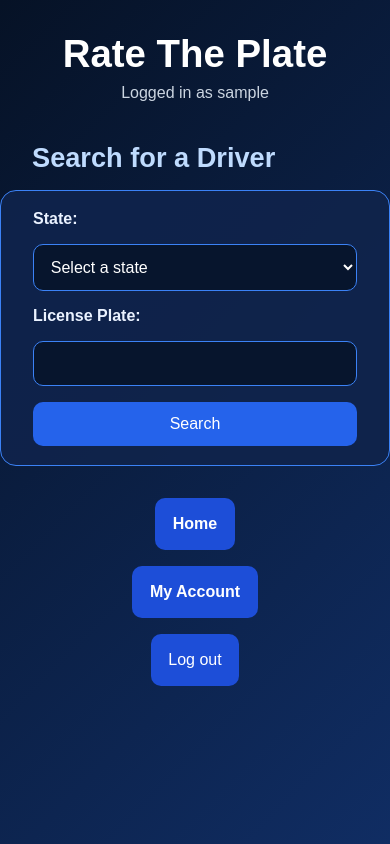
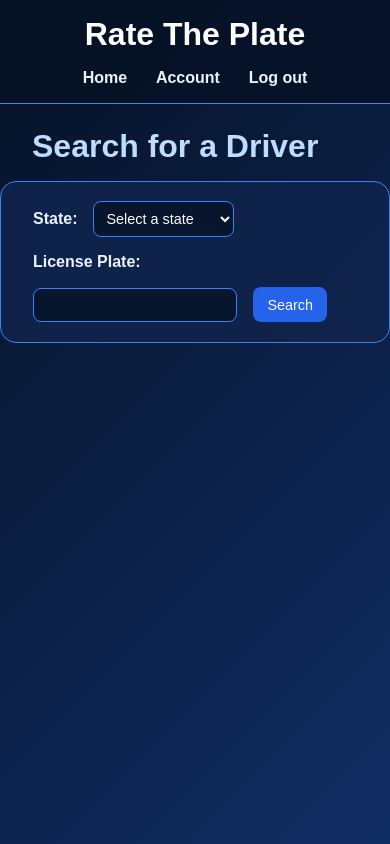
Before and after one commit to wellijo18/cs412, a Django app: page /rate_the_plate/ in a window 390 px wide. Run offline with Django 4.2, Linux system fonts and the light colour scheme; the visitor is signed in with stand-in values (Sample User, id 1).

Commit message:
made big improvements

```diff
--- a/rate_the_plate/forms.py
+++ b/rate_the_plate/forms.py
@@ -1,11 +1,15 @@
-# rate_the_plate/forms.py
 from django import forms
 from .models import Review, Comment
 
 class CreateReviewForm(forms.ModelForm):
+    rating = forms.ChoiceField(
+        choices=[(i, i) for i in range(0, 11)]
+    )
+
     class Meta:
         model = Review
         fields = ['rating', 'review_text']
+
 
 class CreateCommentForm(forms.ModelForm):
     class Meta:
--- a/rate_the_plate/static/rate_the_plate/styles-blog.css
+++ b/rate_the_plate/static/rate_the_plate/styles-blog.css
@@ -11,22 +11,58 @@ body {
   min-height: 100vh;
 }
 
-.header {
-  text-align: center;
-  padding: 2rem 1rem 1rem 1rem;
+.navbar {
+  width: 100%;
+  background: rgba(6, 18, 38, 0.95);
+  border-bottom: 1px solid #3b82f6;
+  padding: 1rem 2rem;
+  display: flex;
+  justify-content: space-between;
+  align-items: center;
 }
 
-.header h1 {
-  font-size: 3rem;
-  margin: 0 0 0.5rem 0;
+.logo {
+  font-size: 2rem;
+  margin: 0;
   padding: 0;
   color: white;
 }
 
-.auth-status {
-  color: #cbd5e1;
+.nav-links {
+  display: flex;
+  align-items: center;
+  gap: 1.8rem;
+  list-style: none;
+  margin: 0;
+  padding: 0;
+}
+
+.nav-links li {
+  list-style: none;
+}
+
+.nav-links a,
+.nav-btn {
+  background: none;
+  border: none;
+  color: #eaf2ff;
   font-size: 1rem;
+  font-weight: 600;
+  padding: 0;
+  cursor: pointer;
+  text-decoration: none;
+  font-family: Arial, sans-serif;
+}
+
+.nav-links a:hover,
+.nav-btn:hover {
+  color: #93c5fd;
+  text-decoration: none;
+}
+
+.logout-form {
   margin: 0;
+  padding: 0;
 }
 
 h1 {
@@ -64,7 +100,7 @@ body > h2,
 body > h3,
 body > p,
 body > form,
-body > div:not(.header),
+body > div:not(.navbar),
 body > ul {
   max-width: 1000px;
   margin-left: auto;
@@ -84,65 +120,10 @@ a:hover {
   text-decoration: underline;
 }
 
-nav {
-  max-width: 1000px;
-  margin: 2rem auto;
-  padding: 0 2rem;
-}
-
-nav ul {
-  display: flex;
-  justify-content: center;
-  align-items: center;
-  gap: 1rem;
-  list-style: none;
-  padding: 0;
-  margin: 0;
-  flex-wrap: wrap;
-}
-
-nav li {
-  list-style: none;
-  display: flex;
-  align-items: center;
-}
-
-nav a,
-nav button {
-  background: #1d4ed8;
-  color: white;
-  border: none;
-  border-radius: 10px;
-  padding: 0.8rem 1.1rem;
-  font-size: 1rem;
-  cursor: pointer;
-  min-height: 52px;
-  display: inline-flex;
-  align-items: center;
-  justify-content: center;
-}
-
-nav a:hover,
-nav button:hover {
-  background: #2563eb;
-  text-decoration: none;
-}
-
 form {
   max-width: 1000px;
   margin: 1rem auto;
   padding: 1.2rem 2rem;
-}
-
-.logout-form {
-  margin: 0;
-  padding: 0;
-  display: flex;
-  align-items: center;
-}
-
-.logout-form button {
-  height: 52px;
 }
 
 .search-form {
@@ -165,9 +146,9 @@ textarea {
   background: #07152d;
   color: white;
   border: 1px solid #3b82f6;
-  border-radius: 10px;
-  padding: 0.8rem;
-  font-size: 1rem;
+  border-radius: 8px;
+  padding: 0.5rem;
+  font-size: 0.9rem;
 }
 
 button,
@@ -175,9 +156,9 @@ input[type="submit"] {
   background: #2563eb;
   color: white;
   border: none;
-  border-radius: 10px;
-  padding: 0.8rem 1rem;
-  font-size: 1rem;
+  border-radius: 8px;
+  padding: 0.6rem 0.9rem;
+  font-size: 0.9rem;
   cursor: pointer;
 }
 
@@ -196,8 +177,8 @@ input[type="submit"]:hover {
 .results-list li {
   background: #102a52;
   border: 1px solid #3b82f6;
-  border-radius: 16px;
-  padding: 1.2rem;
+  border-radius: 12px;
+  padding: 1rem;
   margin-bottom: 1rem;
 }
 
@@ -212,119 +193,176 @@ input[type="submit"]:hover {
   width: 100%;
   max-width: 850px;
   background: #102a52;
-  border: 2px solid #3b82f6;
-  border-radius: 18px;
-  padding: 1.5rem;
-  margin: 1rem 0;
-  box-shadow: 0 12px 30px rgba(0, 0, 0, 0.35);
-}
-
-.review-card p {
-  margin-bottom: 0.6rem;
-}
-
-.review-card a {
-  font-size: 1.1rem;
+  border: 1px solid #3b82f6;
+  border-radius: 14px;
+  padding: 1rem;
+  margin: 0.8rem 0;
 }
 
 .page-card {
-  max-width: 650px !important;
-  margin: 3rem auto !important;
-  padding: 2rem !important;
+  max-width: 480px;
+  margin: 3rem auto;
+  padding: 1.8rem;
   background: #102a52;
   border: 1px solid #3b82f6;
-  border-radius: 18px;
-  box-shadow: 0 12px 30px rgba(0, 0, 0, 0.35);
+  border-radius: 14px;
   text-align: center;
 }
 
 .page-card h2 {
-  padding: 0;
-  margin: 0 0 1rem 0;
+  margin-top: 0;
+  margin-bottom: 1.3rem;
+  color: white;
 }
 
 .page-card p {
-  margin: 0.5rem 0 1rem 0;
+  margin-bottom: 1rem;
 }
 
 .button-link {
   display: inline-block;
-  margin-top: 1rem;
+  margin-top: 0.8rem;
   background: #2563eb;
   color: white;
-  border-radius: 10px;
-  padding: 0.8rem 1.2rem;
+  border-radius: 8px;
+  padding: 0.6rem 1rem;
   text-decoration: none;
 }
 
 .button-link:hover {
   background: #3b82f6;
-  text-decoration: none;
 }
 
-hr {
-  border: none;
-  border-top: 1px solid #3b82f6;
-  margin: 1.5rem 0;
+.car-detail-page {
+  max-width: 800px;
+  margin: 2rem auto;
+  padding: 0 2rem;
 }
 
-footer {
-  max-width: 1000px;
+.plate-display {
+  text-align: center;
+  margin-bottom: 1.5rem;
+}
+
+.plate-display h2 {
+  margin: 0;
+  font-size: 2.2rem;
+  color: white;
+}
+
+.plate-state {
+  font-size: 0.9rem;
+  color: #93c5fd;
+}
+
+.car-details-list {
+  background: rgba(16, 42, 82, 0.8);
+  border: 1px solid #3b82f6;
+  border-radius: 12px;
+  overflow: hidden;
+}
+
+.car-details-list div {
+  display: flex;
+  justify-content: space-between;
+  padding: 0.8rem 1rem;
+  border-bottom: 1px solid rgba(59, 130, 246, 0.3);
+}
+
+.car-details-list div:last-child {
+  border-bottom: none;
+}
+
+.car-details-list span {
+  color: #93c5fd;
+  font-weight: 600;
+}
+
+.review-detail-card {
+  max-width: 750px;
   margin: 2rem auto;
+  padding: 1.5rem;
+  background: #102a52;
+  border: 1px solid #3b82f6;
+  border-radius: 14px;
+}
+
+.review-actions a {
+  margin-right: 12px;
+}
+
+.review-form-card {
+  max-width: 700px;
+  margin: 2rem auto;
+  padding: 1.2rem;
+  background: #102a52;
+  border: 1px solid #3b82f6;
+  border-radius: 12px;
+}
+
+.review-form {
+  width: 100%;
+  margin: 0;
+  padding: 0;
+}
+
+.review-form textarea {
+  width: 100%;
+  min-height: 120px;
+}
+
+.review-form select,
+.review-form input {
+  width: 100%;
+}
+
+.review-form button {
+  width: 100%;
+  margin-top: 0.6rem;
 }
 
 .login-form {
-  display: flex;
-  flex-direction: column;
-  gap: 1.2rem;
-  margin-top: 1rem;
+  width: 100%;
+  max-width: none;
+  margin: 0;
+  padding: 0;
+  text-align: center;
 }
 
-.form-row {
-  display: flex;
-  flex-direction: column;
-  align-items: flex-start;
+.login-form .form-row {
+  margin-bottom: 1rem;
 }
 
-.form-row label {
+.login-form label {
+  display: block;
   margin-bottom: 0.4rem;
-  font-weight: 600;
+  color: #dbeafe;
+  text-align: center;
 }
 
 .login-form input {
   width: 100%;
+  max-width: 320px;
+  margin: 0 auto;
+  display: block;
+  padding: 0.7rem;
 }
 
 .login-form button {
-  margin-top: 0.5rem;
-  align-self: center;
+  width: 100%;
+  max-width: 320px;
+  margin: 0.8rem auto 0 auto;
+  display: block;
+  padding: 0.7rem;
 }
 
 @media (max-width: 768px) {
-  .header h1 {
-    font-size: 2.4rem;
+  .navbar {
+    flex-direction: column;
+    gap: 1rem;
   }
 
-  h1 {
-    font-size: 2.4rem;
-  }
-
-  h2 {
-    font-size: 1.7rem;
-  }
-
-  .search-form {
-    flex-direction: column;
-    align-items: stretch;
-  }
-
-  input,
-  select,
-  textarea {
-    width: 100%;
-  }
-
-  nav ul {
+  .car-details-list div {
     flex-direction: column;
   }
 }
--- a/rate_the_plate/templates/rate_the_plate/base.html
+++ b/rate_the_plate/templates/rate_the_plate/base.html
@@ -7,31 +7,18 @@
 
   <body>
 
-    <div class="header">
-      <h1>Rate The Plate</h1>
-      <p class="auth-status">
-        {% if request.user.is_authenticated %}
-          Logged in as {{ request.user.username }}
-        {% else %}
-          Not logged in
-        {% endif %}
-      </p>
-    </div>
+    <nav class="navbar">
+      <h1 class="logo">Rate The Plate</h1>
 
-    {% block content %}
-    {% endblock %}
-
-    <footer>
-      <nav>
-        <ul>
+      <ul class="nav-links">
         <li><a href="{% url 'show_all_cars' %}">Home</a></li>
 
         {% if request.user.is_authenticated %}
-            <li><a href="{% url 'my_account' %}">My Account</a></li>
+          <li><a href="{% url 'my_account' %}">Account</a></li>
           <li>
             <form method="POST" action="{% url 'logout' %}" class="logout-form">
               {% csrf_token %}
-                <button type="submit">Log out</button>
+              <button class="nav-btn" type="submit">Log out</button>
             </form>
           </li>
         {% else %}
@@ -39,7 +26,9 @@
         {% endif %}
       </ul>
     </nav>
-    </footer>
+
+    {% block content %}
+    {% endblock %}
 
   </body>
 </html>
--- a/rate_the_plate/views.py
+++ b/rate_the_plate/views.py
@@ -99,7 +99,7 @@ class MyAccountView(AuthForMixin, ListView):
 
 class CreateReviewView(AuthForMixin, CreateView):
     form_class = CreateReviewForm
-    template_name = 'rate_the_plate/create_review_form.html'
+    template_name = 'rate_the_plate/create_review.html'
 
     def get_context_data(self, **kwargs):
         context = super().get_context_data(**kwargs)
@@ -147,7 +147,7 @@ class DeleteReviewView(AuthForMixin, DeleteView):
 
 class CreateCommentView(AuthForMixin, CreateView):
     form_class = CreateCommentForm
-    template_name = 'rate_the_plate/create_comment_form.html'
+    template_name = 'rate_the_plate/create_comment.html'
 
     def get_context_data(self, **kwargs):
         context = super().get_context_data(**kwargs)
```
Also changed, not shown: rate_the_plate/models.py (+4 -19 lines), rate_the_plate/templates/rate_the_plate/create_comment.html (added, +18 -0 lines), rate_the_plate/templates/rate_the_plate/create_review.html (added, +31 -0 lines), rate_the_plate/templates/rate_the_plate/show_car.html (+33 -10 lines), rate_the_plate/templates/rate_the_plate/show_review.html (+40 -18 lines), rate_the_plate/migrations/0002_alter_car_unique_together_and_more.py (added), 1 other file. Lines whose indentation alone changed are shown as unchanged.
